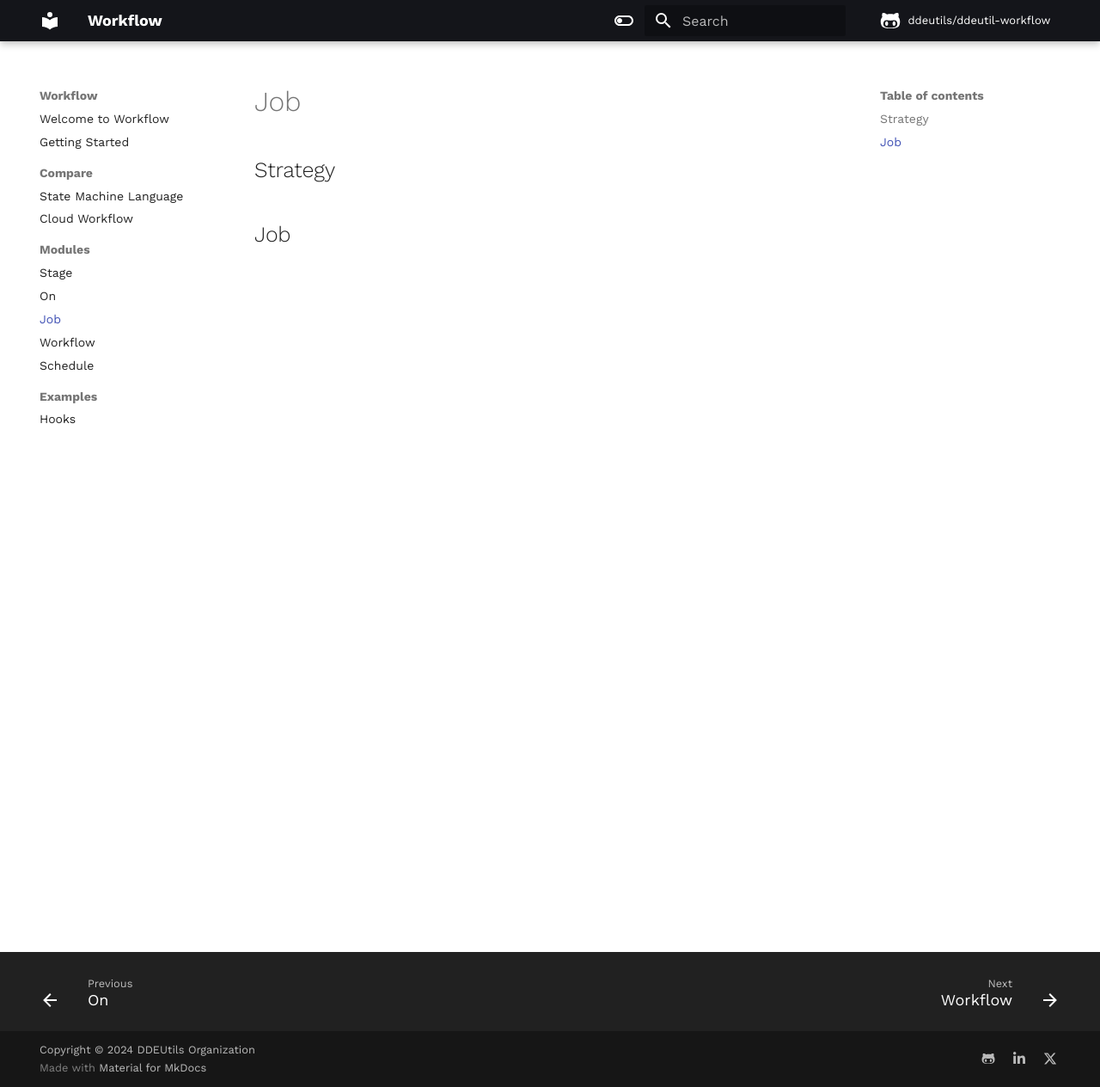
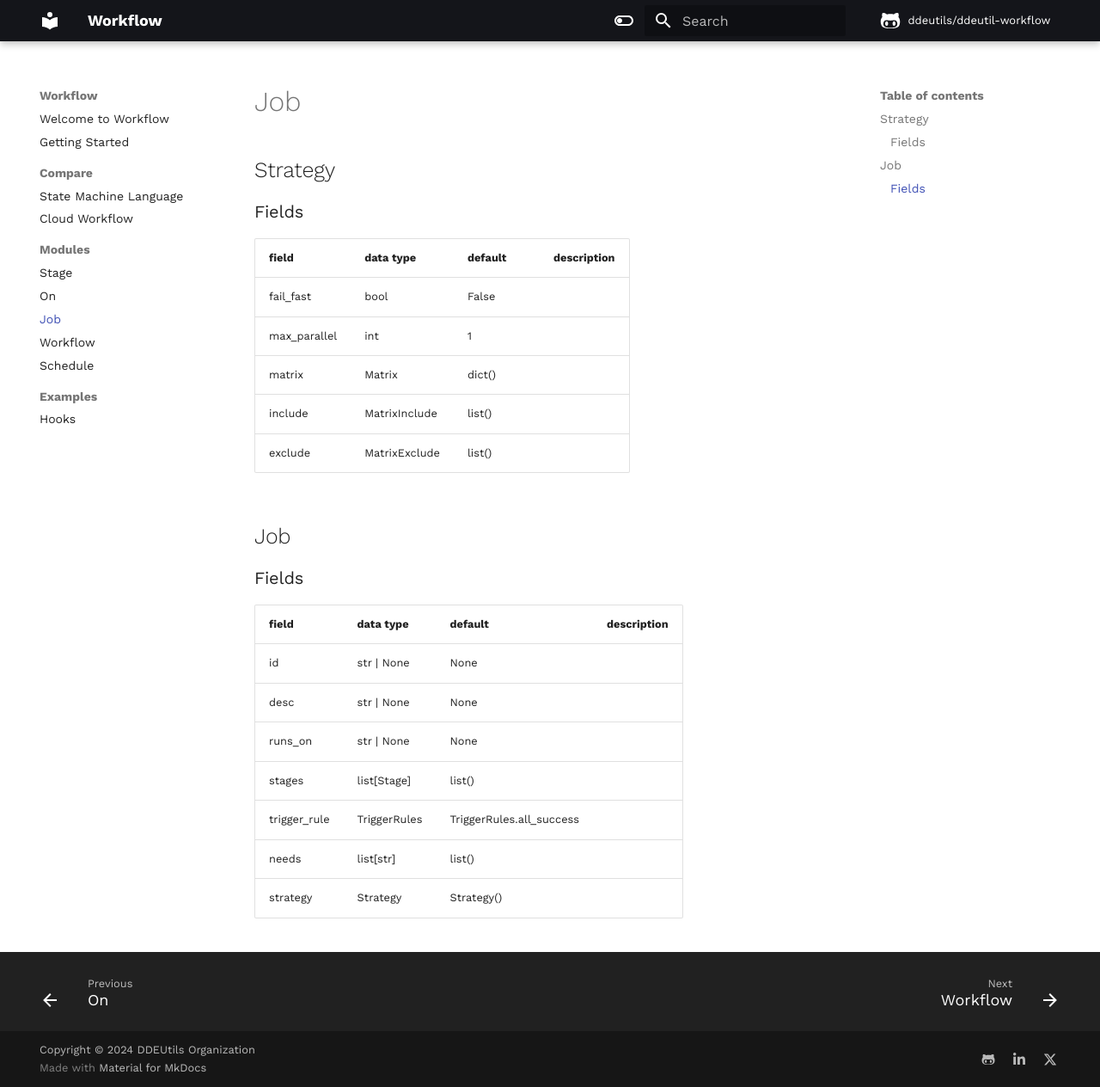
Before and after one commit to ddeutils/ddeutil-workflow, an MkDocs documentation site: the page built from docs/modules/job.md, in a window 1280 px wide and 1264 px high. Shown: the whole window at 86% size. Built offline with MkDocs 1.6.1 and Material for MkDocs 9.7.7, drawn with Linux system fonts in a browser that asks for light colours; comment, search, counter and statistics services are not loaded.

```diff
--- a/docs/modules/job.md
+++ b/docs/modules/job.md
@@ -2,4 +2,26 @@
 
 ## Strategy
 
+### Fields
+
+| field        | data type      | default | description |
+|--------------|----------------|---------|-------------|
+| fail_fast    | bool           | False   |             |
+| max_parallel | int            | 1       |             |
+| matrix       | Matrix         | dict()  |             |
+| include      | MatrixInclude  | list()  |             |
+| exclude      | MatrixExclude  | list()  |             |
+
 ## Job
+
+### Fields
+
+| field        | data type    | default                  | description |
+|--------------|--------------|--------------------------|-------------|
+| id           | str \| None  | None                     |             |
+| desc         | str \| None  | None                     |             |
+| runs_on      | str \| None  | None                     |             |
+| stages       | list[Stage]  | list()                   |             |
+| trigger_rule | TriggerRules | TriggerRules.all_success |             |
+| needs        | list[str]    | list()                   |             |
+| strategy     | Strategy     | Strategy()               |             |
```
Also changed, not shown: docs/modules/stage.md (+7 -0 lines), 4 other files.
